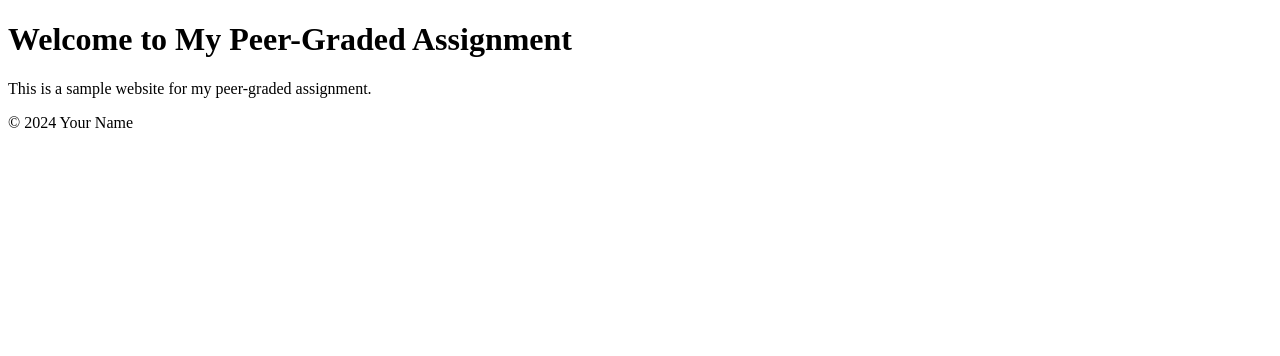
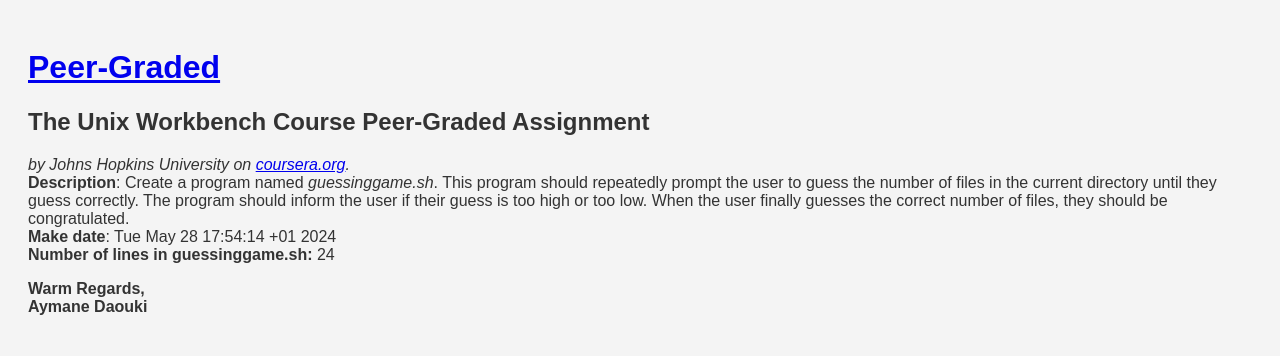
Before and after one commit to ykuojee/ykuojee.github.io, a plain HTML site: page index.html in a window 1280 px wide. Drawn offline with Linux system fonts and the light colour scheme; files that its build step writes are made by us from their sources; a script that the page names is missing.

Commit message:
messagecommt

```diff
--- a/index.html
+++ b/index.html
@@ -1,16 +1,61 @@
 <!DOCTYPE html>
-<html lang="en">
-<head>
+<html lang="en-US">
+  <head>
     <meta charset="UTF-8">
-    <meta name="viewport" content="width=device-width, initial-scale=1.0">
-    <title>Peer-Graded Assignment</title>
-    <link rel="stylesheet" href="styles.css">
-</head>
-<body>
-    <h1>Welcome to My Peer-Graded Assignment</h1>
-    <p>This is a sample website for my peer-graded assignment.</p>
-    <footer>
-        <p>&copy; 2024 Your Name</p>
-    </footer>
-</body>
+    <meta http-equiv="X-UA-Compatible" content="IE=edge">
+    <meta name="viewport" content="width=device-width, initial-scale=1">
+
+<!-- Begin Jekyll SEO tag v2.8.0 -->
+<title>The Unix Workbench Course Peer-Graded Assignment | Peer-Graded</title>
+<meta name="generator" content="Jekyll v3.9.5" />
+<meta property="og:title" content="The Unix Workbench Course Peer-Graded Assignment" />
+<meta property="og:locale" content="en_US" />
+<link rel="canonical" href="https://sharpshooter6912.github.io/Peer-Graded/" />
+<meta property="og:url" content="https://sharpshooter6912.github.io/Peer-Graded/" />
+<meta property="og:site_name" content="Peer-Graded" />
+<meta property="og:type" content="website" />
+<meta name="twitter:card" content="summary" />
+<meta property="twitter:title" content="The Unix Workbench Course Peer-Graded Assignment" />
+<script type="application/ld+json">
+{"@context":"https://schema.org","@type":"WebSite","headline":"The Unix Workbench Course Peer-Graded Assignment","name":"Peer-Graded","url":"https://sharpshooter6912.github.io/Peer-Graded/"}</script>
+<!-- End Jekyll SEO tag -->
+
+    <link rel="stylesheet" href="/Peer-Graded/assets/css/style.css?v=dc3051442b43a12d31ea39f231da35461274b677">
+    <!-- start custom head snippets, customize with your own _includes/head-custom.html file -->
+
+<!-- Setup Google Analytics -->
+
+
+
+<!-- You can set your favicon here -->
+<!-- link rel="shortcut icon" type="image/x-icon" href="/Peer-Graded/favicon.ico" -->
+
+<!-- end custom head snippets -->
+
+  </head>
+  <body>
+    <div class="container-lg px-3 my-5 markdown-body">
+
+      <h1><a href="https://sharpshooter6912.github.io/Peer-Graded/">Peer-Graded</a></h1>
+
+
+      <h2 id="the-unix-workbench-course-peer-graded-assignment">The Unix Workbench Course Peer-Graded Assignment</h2>
+<p><em>by Johns Hopkins University on <a href="https://www.coursera.org/">coursera.org</a>.</em>
+<br />
+<strong>Description</strong>: Create a program named <em>guessinggame.sh</em>. This program should repeatedly prompt the user to guess the number of files in the current directory until they guess correctly. The program should inform the user if their guess is too high or too low. When the user finally guesses the correct number of files, they should be congratulated.
+<br />
+<strong>Make date</strong>: Tue May 28 17:54:14 +01 2024
+<br />
+<strong>Number of lines in guessinggame.sh:</strong> 24</p>
+
+<p><strong>Warm Regards,</strong>
+<br />
+<strong>Aymane Daouki</strong></p>
+
+
+
+    </div>
+    <script src="https://cdnjs.cloudflare.com/ajax/libs/anchor-js/4.1.0/anchor.min.js" integrity="sha256-lZaRhKri35AyJSypXXs4o6OPFTbTmUoltBbDCbdzegg=" crossorigin="anonymous"></script>
+    <script>anchors.add();</script>
+  </body>
 </html>
```
